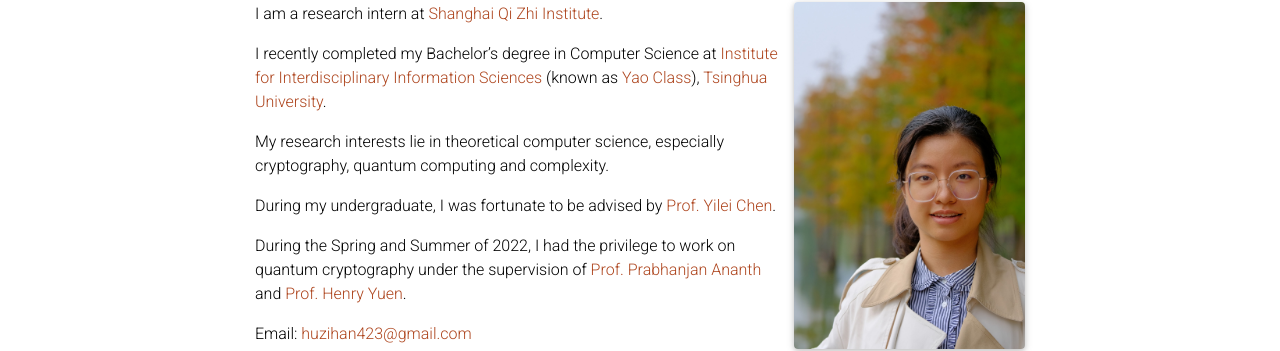
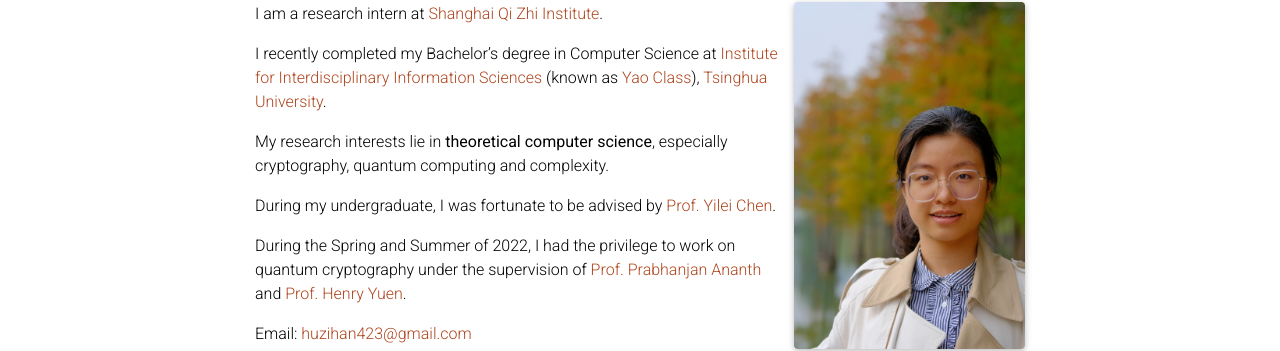
Before and after one commit to hzh19/hzh19.github.io, a Jekyll site: the page built from _pages/about.md, in a window 1280 px wide and 1209 px high. Shown: the part 206-557 px from the top of the window. Built offline with Jekyll 4.4.1, drawn with Linux system fonts in a browser that asks for light colours; nearby versions of some CDN libraries; emoji names are drawn with the system emoji font; comment, search, counter and statistics services are not loaded; a style sheet for code colours, icons or effects is not loaded.

Commit message:
another trial

```diff
--- a/_config.yml
+++ b/_config.yml
@@ -16,7 +16,7 @@
 lang: en # the language of your site (for example: en, fr, cn, ru, etc.)
 icon: # the emoji used as the favicon (alternatively, provide image name in /assets/img/)
 
-url: https://zihanhu.cn # the base hostname & protocol for your site
+url:  # the base hostname & protocol for your site
 baseurl:  # the subpath of your site, e.g. /blog/
 last_updated: true # set to true if you want to display last updated in the footer
 impressum_path:  # set to path to include impressum link in the footer, use the same path as permalink in a page, helps to conform with EU GDPR
--- a/_pages/about.md
+++ b/_pages/about.md
@@ -24,7 +24,7 @@
 
 I recently completed my Bachelor's degree in Computer Science at [Institute for Interdisciplinary Information Sciences](https://iiis.tsinghua.edu.cn/) (known as [Yao Class](https://iiis.tsinghua.edu.cn/en/yaoclass/)), [Tsinghua University](https://www.tsinghua.edu.cn/en/).
 
-My research interests lie in theoretical computer science, especially cryptography, quantum computing and complexity.
+My research interests lie in <b>theoretical computer science</b>, especially cryptography, quantum computing and complexity.
 
 During my undergraduate, I was fortunate to be advised by [Prof. Yilei Chen](http://www.chenyilei.net/).
 
```
